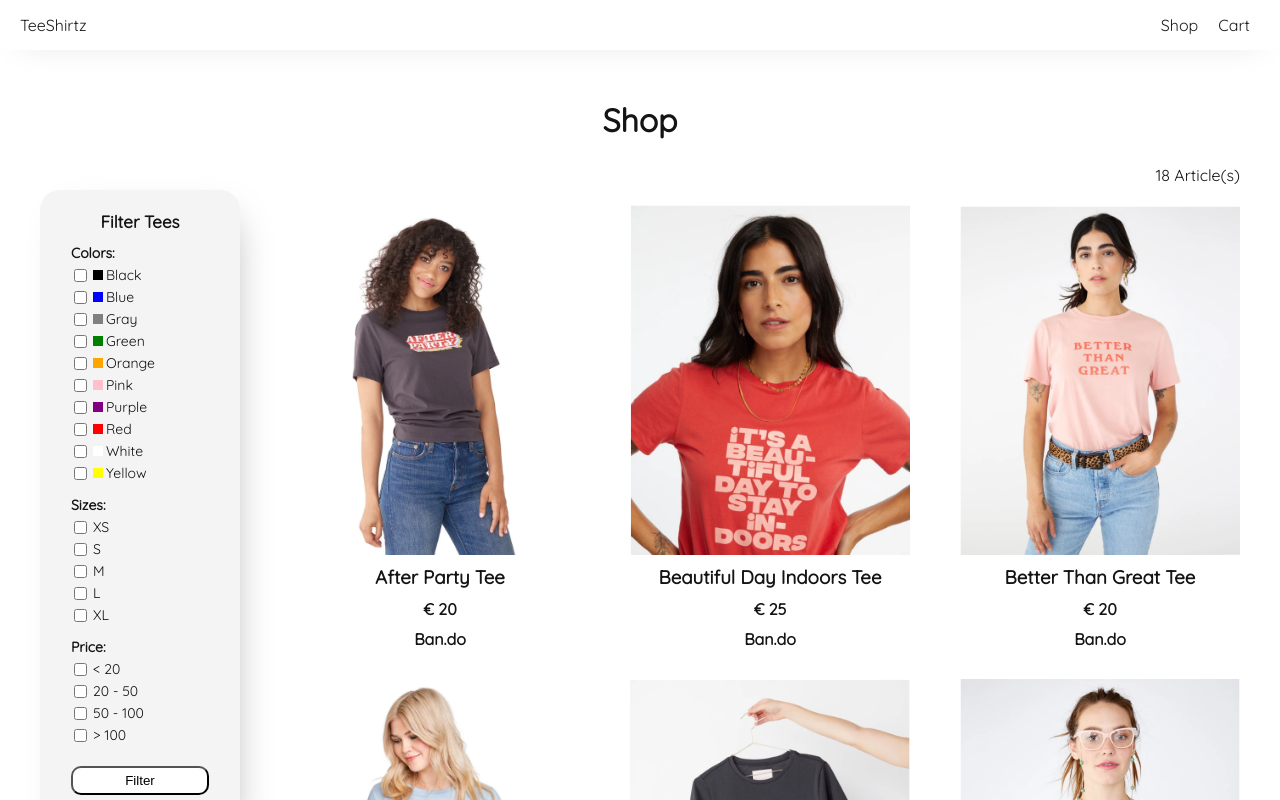
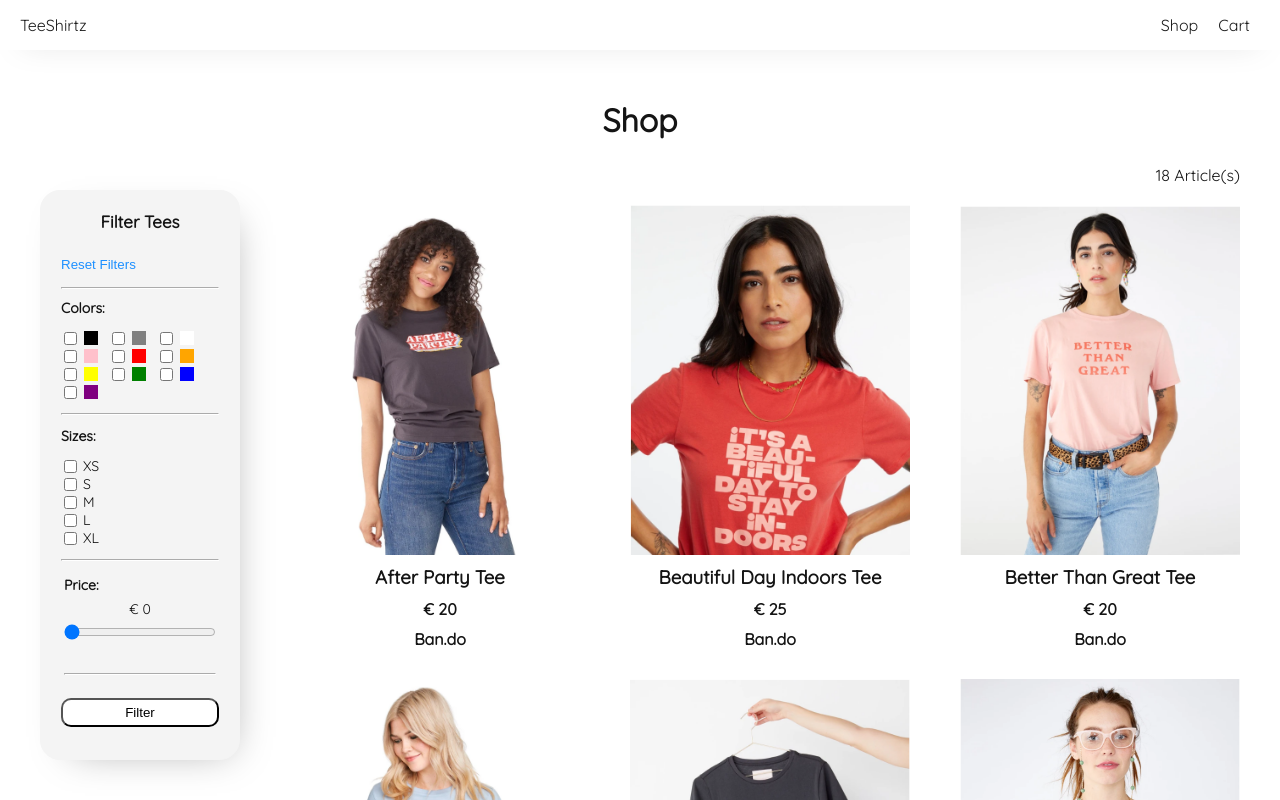
Before and after one commit to kathd/online-shop, a React (Create React App) app: page /shop in a window 1280 px wide. Shown: the top 800 px of the page. Built offline with nearby package versions, Linux system fonts and the light colour scheme.

Commit message:
wax on wax off

```diff
--- a/src/components/filter/Checkboxes.jsx
+++ b/src/components/filter/Checkboxes.jsx
@@ -1,26 +1,39 @@
-import React from 'react';
+import React from "react";
 
 import "../../styles/filter.css";
 
-
-const Checkboxes = ({ title, dataArray, handleCheck}) => {
+const Checkboxes = ({ title, dataArray, handleCheck }) => {
   return (
     <div className="filter-group">
       <h4>{title}:</h4>
+      <div className={(title==="Colors") ? "colors" : "checkboxes"}>
         {dataArray.map((data, i) => (
-            <div className="checkbox" key={i}>
-              <input type="checkbox" name={title.toLowerCase()} value={data.value} onChange={handleCheck} />
+          <div
+            className="checkbox"
+            key={i}
+          >
+            <input
+              type="checkbox"
+              name={title.toLowerCase()}
+              value={data.value}
+              onChange={handleCheck}
+            />
             <label htmlFor={title.toLowerCase()}>
-                {(data.group==="color") && (
-                  <div className="color-block" style={{backgroundColor:data.value}}></div>
+              {data.group === "color" && (
+                <div
+                  className="color-block"
+                  style={{ backgroundColor: data.value }}
+                ></div>
               )}
-                {data.value}
+              {data.group === "size" && data.value}
             </label>
             <br />
           </div>
         ))}
       </div>
-    )
-}
+      <hr/>
+    </div>
+  );
+};
 
-export default Checkboxes
+export default Checkboxes;
--- a/src/components/filter/FilterWidget.jsx
+++ b/src/components/filter/FilterWidget.jsx
@@ -1,31 +1,78 @@
-import React from "react";
+import React, { useState } from "react";
 import "../../styles/filter.css";
 
 import Checkboxes from "../filter/Checkboxes";
+import Range from "../filter/Range";
 
-const FilterWidget = ({ colors, sizes, prices, handleColors, handleSizes, handlePrices, handleSubmit }) => {
+import colors from "../../data/colors";
+import sizes from "../../data/sizes";
+
+const FilterWidget = ({ handleSubmit, colorClbk, sizeClbk, priceClbk }) => {
+  const [colorFilters, setColorFilters] = useState(colors);
+  const [sizeFilters, setSizeFilters] = useState(sizes);
+  const [priceFilter, setPriceFilter] = useState(0);
+
+  // change isChecked values of color data when selected by user:
+  const handleFilterByColor = e => {
+    const newColorFilters = [...colorFilters];
+    newColorFilters.forEach(color => {
+      if (color.value === e.target.value) {
+        color.isChecked = e.target.checked;
+      }
+    });
+    setColorFilters(newColorFilters);
+    colorClbk(newColorFilters);
+  };
+
+  // change isChecked values of size data when selected by user:
+  const handleFilterBySize = e => {
+    const newSizeFilters = [...sizeFilters];
+    newSizeFilters.forEach(size => {
+      if (size.value === e.target.value) {
+        size.isChecked = e.target.checked;
+      }
+    });
+    setSizeFilters(newSizeFilters);
+    sizeClbk(newSizeFilters);
+  };
+
+  // change price value
+  const handleFilterByPrice = e => {
+    setPriceFilter(+e.target.value);
+    priceClbk(+e.target.value);
+  };
+
+  const handleReset = () => {
+    // when reset is clicked, all the filters will
+  }
 
   return (
     <div className="widget">
       <h3>Filter Tees</h3>
       <div>
         <form>
+          <div>
+            <button className="btn-reset">Reset Filters</button>
+          </div>
+          <hr />
           <Checkboxes
             title="Colors"
-            dataArray={colors}
-            handleCheck={handleColors}
+            dataArray={colorFilters}
+            handleCheck={handleFilterByColor}
           />
           <Checkboxes
             title="Sizes"
-            dataArray={sizes}
-            handleCheck={handleSizes}
+            dataArray={sizeFilters}
+            handleCheck={handleFilterBySize}
           />
-          <Checkboxes
+          <Range
             title="Price"
-            dataArray={prices}
-            handleCheck={handlePrices}
+            priceFilter={priceFilter}
+            handleCheck={handleFilterByPrice}
           />
-          <button className="btn-filter" onClick={handleSubmit}>Filter</button>
+          <button className="btn-filter" onClick={handleSubmit}>
+            Filter
+          </button>
         </form>
       </div>
     </div>
--- /dev/null
+++ b/src/components/filter/Range.jsx
@@ -0,0 +1,21 @@
+import React from "react";
+
+const Range = ({ title, priceFilter, handleCheck }) => {
+  return (
+    <div className="price-range">
+      <h4>{title}:</h4>
+      <label htmlFor="price">€ {priceFilter}</label>
+      <input
+        type="range"
+        min="0"
+        max="50"
+        name="price"
+        defaultValue={priceFilter}
+        onChange={handleCheck}
+      ></input>
+      <hr />
+    </div>
+  );
+};
+
+export default Range;
--- a/src/data/colors.js
+++ b/src/data/colors.js
@@ -1,12 +1,12 @@
 module.exports = [
   { group: "color", value: "Black", isChecked: false },
+  { group: "color", value: "Gray", isChecked: false },
+  { group: "color", value: "White", isChecked: false },
+  { group: "color", value: "Pink", isChecked: false },
+  { group: "color", value: "Red", isChecked: false },
+  { group: "color", value: "Orange", isChecked: false },
+  { group: "color", value: "Yellow", isChecked: false },
+  { group: "color", value: "Green", isChecked: false },
   { group: "color", value: "Blue", isChecked: false },
-  { group: "color", value: "Gray", isChecked: false },
-  { group: "color", value: "Green", isChecked: false },
-  { group: "color", value: "Orange", isChecked: false },
-  { group: "color", value: "Pink", isChecked: false },
   { group: "color", value: "Purple", isChecked: false },
-  { group: "color", value: "Red", isChecked: false },
-  { group: "color", value: "White", isChecked: false },
-  { group: "color", value: "Yellow", isChecked: false }
 ];
--- a/src/styles/filter.css
+++ b/src/styles/filter.css
@@ -1,7 +1,7 @@
 div.widget {
     width: 200px;
     min-width: 200px;
-    height: 650px;
+    height: 570px;
     /* position: fixed; */
     z-index: 1;
     margin-left: 40px;
@@ -9,7 +9,7 @@ div.widget {
     border: 1px solid #f4f4f4;
     background-color: #f4f4f4;
     border-radius: 20px;
-    padding: 10px 20px;
+    padding: 10px;
     -webkit-box-shadow: 11px 11px 38px -21px rgba(0, 0, 0, 0.36);
     -moz-box-shadow: 11px 11px 38px -21px rgba(0, 0, 0, 0.36);
     box-shadow: 11px 11px 38px -21px rgba(0, 0, 0, 0.36);
@@ -22,8 +22,25 @@ div.widget {
     text-align: center;
 }
 
+.widget hr {
+    border-color: #fff;
+}
+
 .widget>* {
     margin: 10px;
+}
+
+.btn-reset {
+    margin: 10px 0;
+    padding: 5px 0;
+    border: none;
+    background-color: transparent;
+    color: dodgerblue;
+}
+
+.btn-reset:hover {
+    color: #444343;
+    cursor: pointer;
 }
 
 .btn-filter {
@@ -37,11 +54,24 @@ div.widget {
 div.filter-group {
     display: flex;
     flex-direction: column;
-    margin: 10px 0;
+    margin: 8px 0;
 }
 
 div.filter-group>* {
     margin: 2px 0;
+}
+
+div.colors {
+    display: flex;
+    flex-direction: row;
+    flex-wrap: wrap;
+    margin: 10px 0;
+}
+
+div.checkboxes {
+    display: flex;
+    flex-direction: column;
+    margin: 10px 0;
 }
 
 div.checkbox {
@@ -58,7 +88,26 @@ div.checkbox>* {
 }
 
 .color-block {
-    margin: auto 3px auto 0;
-    width: 10px;
-    height: 10px;
+    margin: auto 8px auto 1px;
+    width: 14px;
+    height: 14px;
 }
+
+div.price-range {
+    display: flex;
+    flex-direction: column;
+    margin: 10px 0;
+
+}
+
+div.price-range > * {
+    margin: 3px;
+}
+
+.price-range label {
+    text-align: center;
+}
+
+.price-range input {
+    margin-bottom: 30px;
+}
--- a/src/views/Shop.jsx
+++ b/src/views/Shop.jsx
@@ -5,69 +5,46 @@ import Header from "../components/Header";
 import "../styles/shop-page.css";
 
 import products from "../data/products";
-import colors from "../data/colors";
-import sizes from "../data/sizes";
-import priceRange from "../data/prices";
 
-const Shop = () => {
+const Shop = ({}) => {
   const [filteredProducts, setFilteredProducts] = useState([]);
-  const [filterByColor, setFilterByColor] = useState(colors);
-  const [filterBySize, setFilterBySize] = useState(sizes);
-  const [filterByPrice, setFilterByPrice] = useState(priceRange);
+  const [colorFilters, setColorFilters] = useState([]);
+  const [sizeFilters, setSizeFilters] = useState([]);
+  const [priceFilter, setPriceFilter] = useState(0);
 
   useEffect(() => {
     setFilteredProducts(products);
   }, []);
 
-  // change isChecked values of color data when selected by user:
-  const handleFilterByColor = e => {
-    const newColorFilters = [...filterByColor];
-    newColorFilters.forEach(color => {
-      if (color.value === e.target.value) {
-        color.isChecked = e.target.checked;
-      }
-    });
-    setFilterByColor(newColorFilters);
-  };
+  const colorCallback = (colorData) => {
+    setColorFilters(colorData);
+  }
 
-  // change isChecked values of size data when selected by user:
-  const handleFilterBySize = e => {
-    const newSizeFilters = [...filterBySize];
-    newSizeFilters.forEach(size => {
-      if (size.value === e.target.value) {
-        size.isChecked = e.target.checked;
-      }
-    });
-    setFilterBySize(newSizeFilters);
-  };
+  const sizeCallback = (sizeData) => {
+    setSizeFilters(sizeData);
+  }
 
-  // change isChecked values of price data when selected by user:
-  const handleFilterByPrice = e => {
-    const newPriceFilters = [...filterByPrice];
-    newPriceFilters.forEach(price => {
-      if (price.value === e.target.value) {
-        price.isChecked = e.target.checked;
-      }
-    });
-    setFilterByPrice(newPriceFilters);
-  };
+  const priceCallback = (priceData) => {
+    setPriceFilter(priceData);
+  }
 
   // match products with color filters and store in an array
   const fetchProducts = () => {
-    const colorFilters = [...filterByColor];
-    const sizeFilters = [...filterBySize];
-    const priceFilters = [...filterByPrice];
+    // assign to variables the copies color / size / price filters
+    const newColorFilters = [...colorFilters];
+    const newSizeFilters = [...sizeFilters];
+    const newPriceFilter = priceFilter;
     // where checked filters are stored:
     const checkedColorFilters = [];
     const checkedSizeFilters = [];
-    const checkedPriceFilters = [];
+    // const checkedPriceFilters = [];
     // variables where filtered products will be stored:
     let filteredByColor = [];
     let filteredBySize = [];
     let filteredByPrice = [];
 
     // push products that match with color filters to filteredByColor array
-    colorFilters.forEach(color => {
+    newColorFilters.forEach(color => {
       if (color.isChecked) {
         checkedColorFilters.push(color.value); // to keep track of the number of filters checked
         products.forEach(product => {
@@ -82,7 +59,7 @@ const Shop = () => {
     if (!checkedColorFilters.length) filteredByColor = [...products];
 
     // push products that match with size filters to filteredBySize array
-    sizeFilters.forEach(size => {
+    newSizeFilters.forEach(size => {
       if (size.isChecked) {
         checkedSizeFilters.push(size); // to keep track of the number of filters checked
         filteredByColor.forEach(product => {
@@ -97,28 +74,18 @@ const Shop = () => {
     // when no product matches the size filters, 0 products will be shown on the page
     if (!checkedSizeFilters.length) filteredBySize = filteredByColor;
 
-    // push products that match with price filters to filteredBySize array
-    priceFilters.forEach(price => {
-      if (price.isChecked) {
-        checkedPriceFilters.push(price); // to keep track of the number of filters checked
-        filteredBySize.forEach(product => {
-          if (
-            price.minValue <= product.price &&
-            product.price < price.maxValue
-          ) {
-            filteredByPrice.push(product);
-          }
-        });
+    // fetch all products with prices below the value selected
+    filteredBySize.forEach(product => {
+      if (product.price <= priceFilter) {
+        filteredByPrice.push(product);
       }
     });
 
-    // if 0 price filters checked, only the products filtered by sizes are shown
-    // when no product matches the price filters, 0 products will be shown on the page
-    if (!checkedPriceFilters.length) filteredByPrice = filteredBySize;
+    // if priceFilter stayed at 0, products filtered by size are shown
+    if (newPriceFilter === 0) filteredByPrice = filteredBySize;
 
     // Aray.from(new Set()) removes duplicates from newProducts array
     setFilteredProducts(Array.from(new Set(filteredByPrice)));
-
   };
 
   const handleSubmit = e => {
@@ -134,12 +101,15 @@ const Shop = () => {
           <p>{filteredProducts.length} Article(s)</p>
         </div>
         <FilterWidget
-          prices={filterByPrice}
-          sizes={filterBySize}
-          colors={filterByColor}
-          handleColors={handleFilterByColor}
-          handleSizes={handleFilterBySize}
-          handlePrices={handleFilterByPrice}
+          // prices={filterByPrice}
+          // sizes={filterBySize}
+          // colors={filterByColor}
+          colorClbk={colorCallback}
+          sizeClbk={sizeCallback}
+          priceClbk={priceCallback}
+          // handleColors={handleFilterByColor}
+          // handleSizes={handleFilterBySize}
+          // handlePrices={handleFilterByPrice}
           handleSubmit={handleSubmit}
         />
         <ShowProducts products={filteredProducts} />
```
Lines whose indentation alone changed are shown as unchanged.
